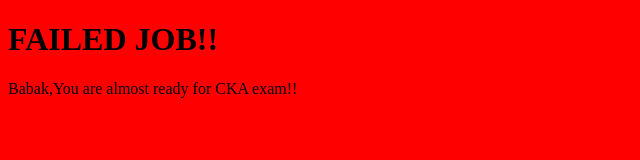
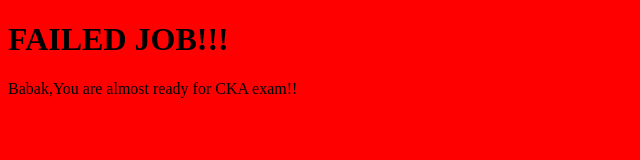
Before and after one commit to BobKH/failed-job, a plain HTML site: page index.html in a window 1280 px wide. Shown: the full height of the page, 0-640 px from the left. Drawn offline with Linux system fonts and the light colour scheme.

Commit message:
to test action

```diff
--- a/index.html
+++ b/index.html
@@ -5,7 +5,7 @@
 </head>
 <body>
 
-<h1>FAILED JOB!!</h1>
+<h1>FAILED JOB!!!</h1>
 <p>Babak,You are almost ready for CKA exam!!</p>
 <body style="background-color:red;">
 </body>
```
